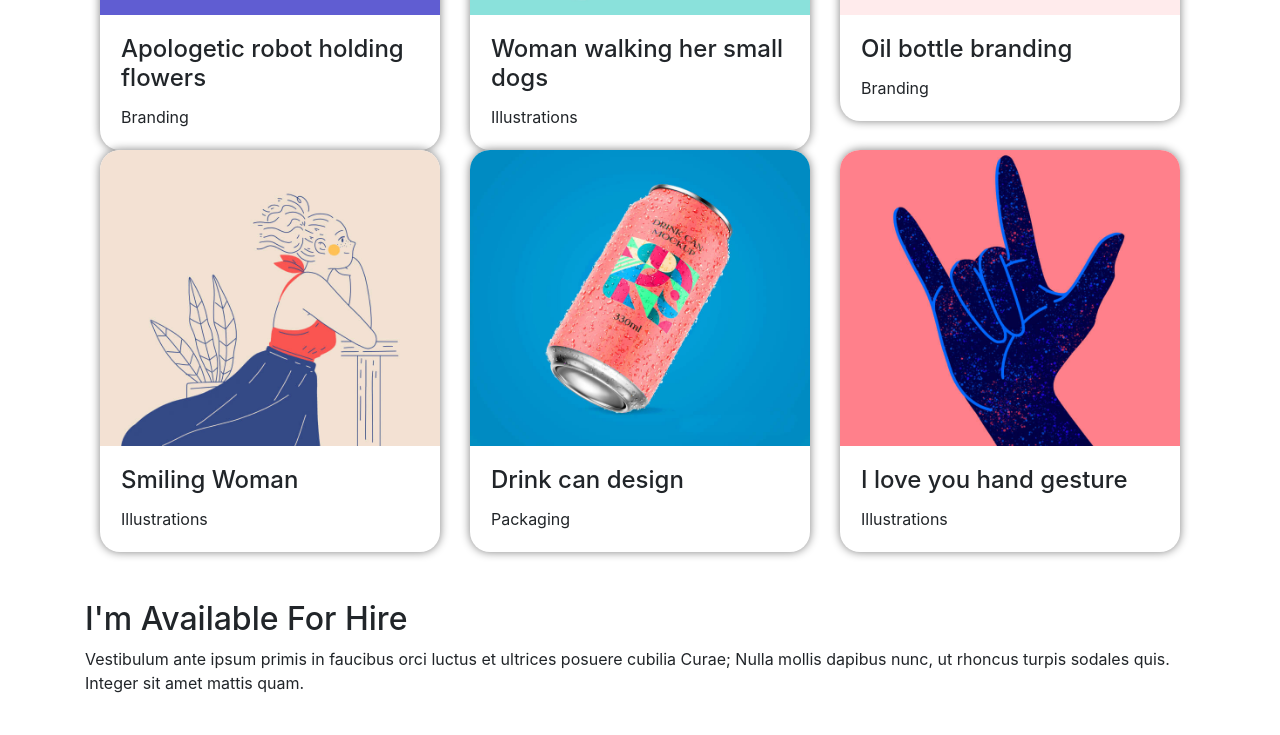
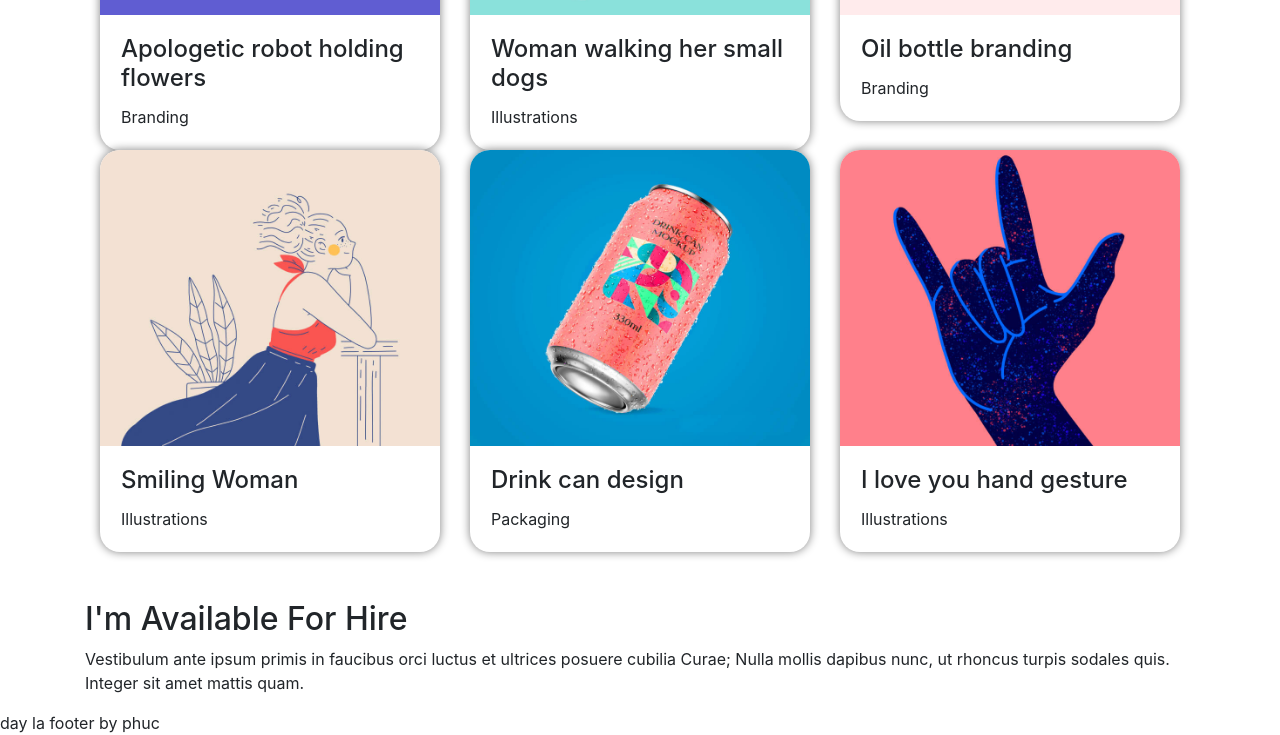
Before and after one commit to cuadinh/bc51_portfolio, a plain HTML site: page index.html in a window 1280 px wide. Shown: the part 1291-2026 px from the top of the page. Before the commit the page ends 2002 px from the top, so only its background shows below. Drawn offline with nearby package versions, Linux system fonts and the light colour scheme.

Commit message:
footer by phuc

```diff
--- a/index.html
+++ b/index.html
@@ -275,7 +275,7 @@
 
           </div>
         </div>
-
+    <footer>day la footer by phuc</footer>
     </section>
     <!-- jQuery library -->
     <script src="https://cdn.jsdelivr.net/npm/jquery@3.6.4/dist/jquery.slim.min.js"></script>
```
